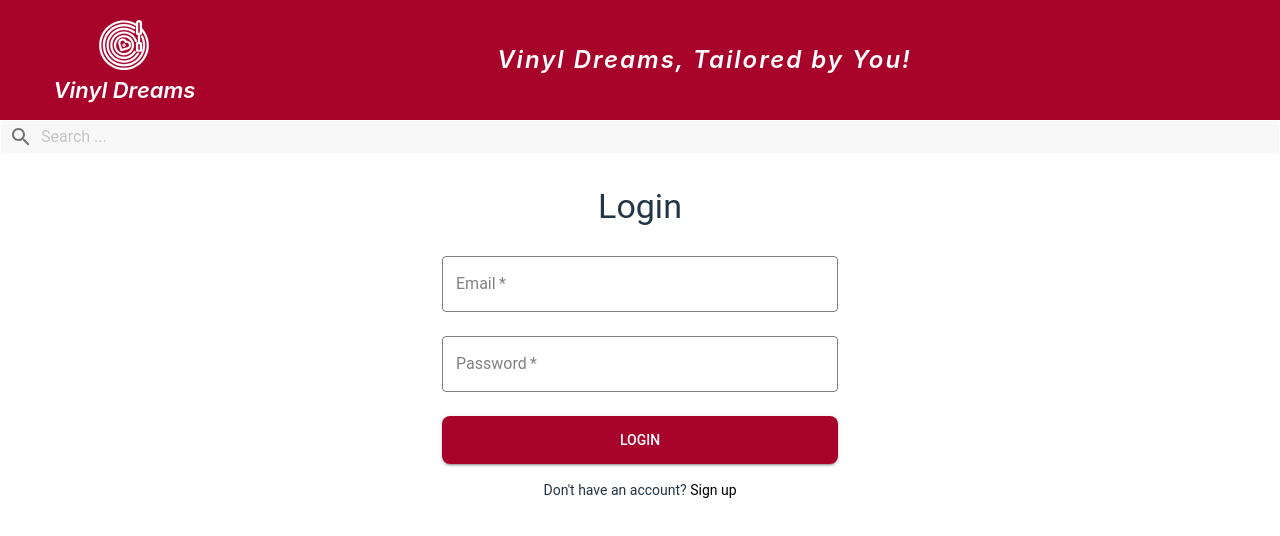
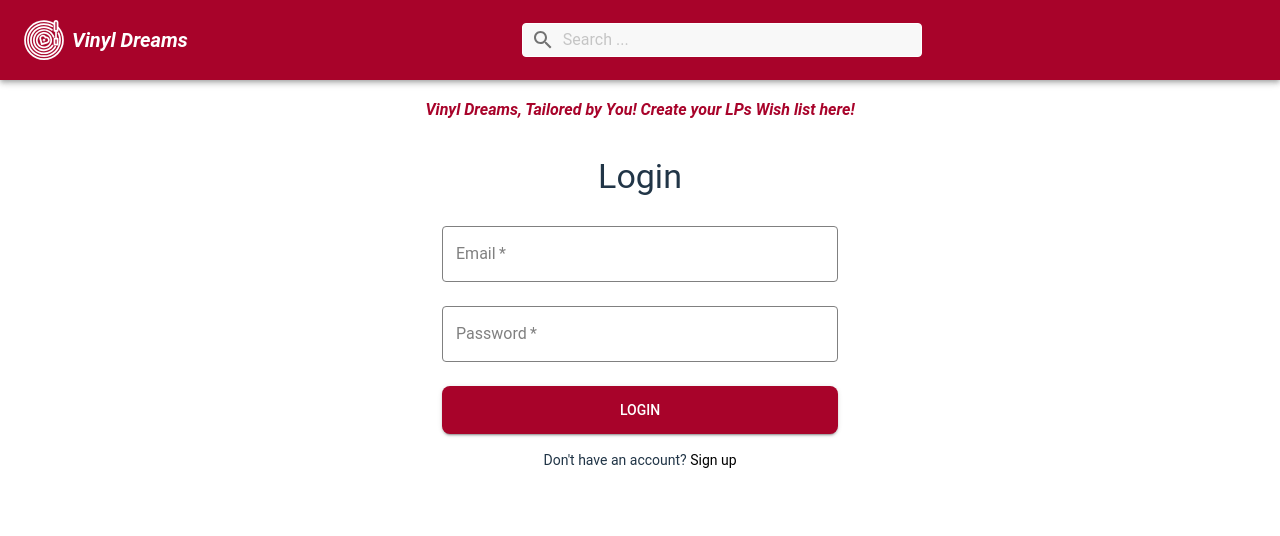
Before and after one commit to VladaBessikalo/VinylDreams, a React (Vite) app: page /login in a window 1280 px wide. Shown: the top 536 px of the page. Built offline with nearby package versions, Linux system fonts and the light colour scheme; no server answers; the HTML template or start-up script is replaced by a standard one.

Commit message:
style: adjust header style

```diff
--- a/src/components/Header.jsx
+++ b/src/components/Header.jsx
@@ -1,57 +1,91 @@
 import { Link, useLocation } from 'react-router-dom';
 import { useAuth } from '../auth/context/AuthContext.jsx';
+import { AppBar, Toolbar, Typography, Box, Button } from '@mui/material';
+import HomeIcon from '@mui/icons-material/Home';
+import FavoriteIcon from '@mui/icons-material/Favorite';
+import LoginIcon from '@mui/icons-material/Login';
+import LogoutIcon from '@mui/icons-material/Logout';
+
+import SearchBar from './SearchBar.jsx';
+import vinylIcon from '../assets/romantic-vinyl-svgrepo-com.svg';
 import '../styles/Header.scss';
-import vinylIcon from '../assets/romantic-vinyl-svgrepo-com.svg';
-import { HeaderButton } from './HeaderButton.jsx';
-import { useTheme } from '@mui/material';
-import SearchBar from './SearchBar.jsx';
 
 export default function Header() {
     const { user, logOut } = useAuth();
     const { pathname } = useLocation();
-    const theme = useTheme();
 
     return (
-        <div>
-            <div
-                className="header"
-                style={{ backgroundColor: theme.palette.secondary.main }}
-            >
-                <header>
-                    <Link to="/" className="vinyl-logo">
-                        <img
-                            src={vinylIcon}
-                            alt="Vinyl Icon"
-                            className="vinyl-logo__vinyl-icon"
-                        />
-                        <span className="vinyl-logo__text">Vinyl Dreams </span>
+        <Box>
+            <AppBar position="static" color="secondary" sx={{ paddingY: 1 }}>
+                <Toolbar sx={{ display: 'flex', justifyContent: 'space-between', flexWrap: 'wrap'}}>
+                    <Box sx={{ display: 'flex', alignItems: 'center' }} className="vinyl-logo">
+                        <Link to="/" style={{ display: 'flex', alignItems: 'center', textDecoration: 'none', color: 'inherit' }}>
+                            <img src={vinylIcon} alt="Vinyl Icon" style={{ width: 40, height: 40, marginRight: 8 }} className="vinyl-logo__vinyl-icon"/>
+                            <Typography variant="h6" sx={{ fontWeight: 700, fontStyle: "italic" }} className="vinyl-logo__text">
+                                Vinyl Dreams
+                            </Typography>
                         </Link>
-                </header>
-                <div className="header__motto"> Vinyl Dreams, Tailored by You!</div>
-                <nav className="header__nav">
+                    </Box>
+
+                    <Box sx={{ flexGrow: 1, maxWidth: 400, mx: 3 }}>
+                        <SearchBar />
+                    </Box>
+
+                    <Box sx={{ display: 'flex', alignItems: 'center', gap: 2 }}>
                         {user ? (
                             <>
                                 {pathname === '/wishlist' ? (
-                                <Link to="/" className="header__nav-route">
+                                    <Link to="/" style={{ textDecoration: 'none' }}>
+                                        <Button
+                                            startIcon={<HomeIcon />}
+                                            variant="contained"
+                                            color="primary"
+                                        >
                                             Choose new Vinyl Dreams
+                                        </Button>
                                     </Link>
                                 ) : (
-                                <Link to="/wishlist" className="header__nav-route">
-                                    My Vinyl Dreams 🤍🤍🤍
+                                    <Link to="/wishlist" style={{ textDecoration: 'none' }}>
+                                        <Button
+                                            startIcon={<FavoriteIcon />}
+                                            variant="contained"
+                                            color="primary"
+                                        >
+                                            My Vinyl Dreams
+                                        </Button>
                                     </Link>
                                 )}
-                            <HeaderButton onClick={logOut}>Log out</HeaderButton>
+                                <Button
+                                    startIcon={<LogoutIcon />}
+                                    onClick={logOut}
+                                    variant="outlined"
+                                    color="inherit"
+                                >
+                                    Log out
+                                </Button>
                             </>
                         ) : (
                             pathname === '/' && (
-                            <Link to="/login">
-                                <HeaderButton>Login</HeaderButton>
+                                <Link to="/login" style={{ textDecoration: 'none' }}>
+                                    <Button
+                                        startIcon={<LoginIcon />}
+                                        variant="outlined"
+                                        color="inherit"
+                                    >
+                                        Login
+                                    </Button>
                                 </Link>
                             )
                         )}
-                </nav>
-            </div>
-            <SearchBar></SearchBar>
-        </div>
+                    </Box>
+                </Toolbar>
+            </AppBar>
+
+            <Box sx={{ textAlign: 'center', m: 2 }}>
+                <Typography variant="subtitle1" color="secondary" fontStyle="italic" fontWeight="700">
+                    Vinyl Dreams, Tailored by You! Create your LPs Wish list here!
+                </Typography>
+            </Box>
+        </Box>
     );
 }
--- a/src/styles/Header.scss
+++ b/src/styles/Header.scss
@@ -1,68 +1,4 @@
-.header {
-    display: flex;
-    flex-direction: row;
-    justify-content: space-between;
-    align-items: center;
-    padding: 20px 40px;
-    top: 0;
-    left: 0;
-    width: 100%;
-
-    & > * {
-        padding: 0 20px;
-    }
-
-    &__motto {
-        font-style: italic;
-        font-size: 1.5rem;
-        font-weight: 600;
-        text-align: center;
-        color: white;
-        letter-spacing: 2px;
-    }
-
-    &__nav {
-        display: flex;
-        flex-wrap: wrap;
-        align-items: center;
-        justify-content: center;
-    }
-
-    &__nav-route:hover {
-        color: rgb(255, 255, 255);
-        transform: scale(1.1);
-        transition: transform 0.3s ease;
-    }
+.vinyl-logo:hover {
+    transform: scale(1.1);
+    transition: transform 0.3s ease;
 }
-
-.vinyl-logo {
-    display: flex;
-    flex-direction: column;
-    align-items: center;
-    text-align: center;
-
-    &__vinyl-icon {
-        width: 50px;
-        height: 50px;
-        display: block;
-        transition: transform 0.3s ease;
-    }
-
-    &__text {
-        margin-top: 10px;
-        font-size: 20px;
-        font-weight: 600;
-        color: rgb(255, 255, 255);
-        transition: color 0.3s ease;
-        transform: scale(1.1);
-        font-style: italic;
-
-        &:hover {
-            color: rgb(255, 255, 255);
-        }
-    }
-
-    &:hover .vinyl-logo__vinyl-icon {
-        transform: scale(1.1);
-    }
-}
```
Also changed, not shown: src/components/SearchBar.jsx (+0 -27 lines). Lines whose indentation alone changed are shown as unchanged.
